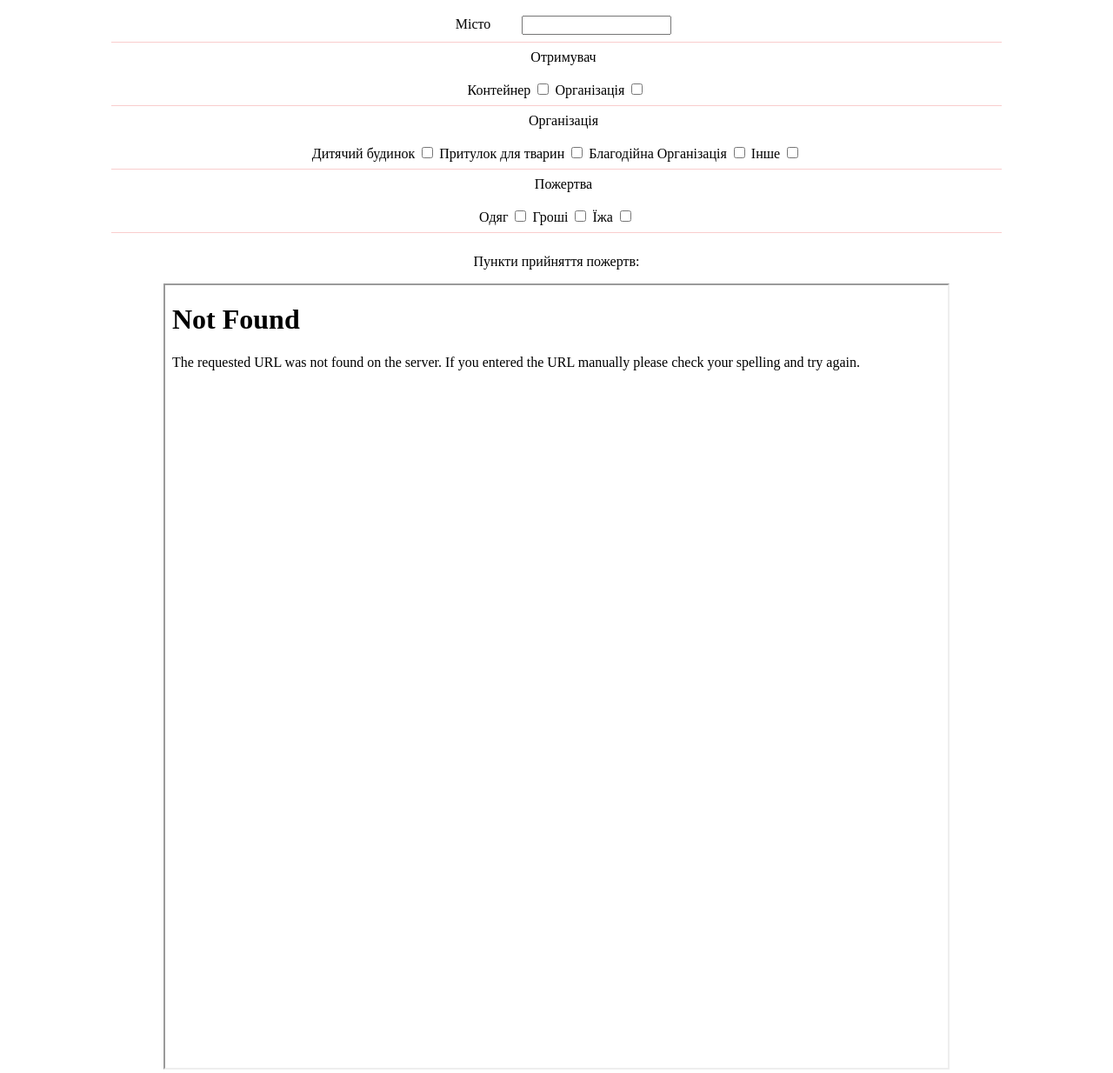
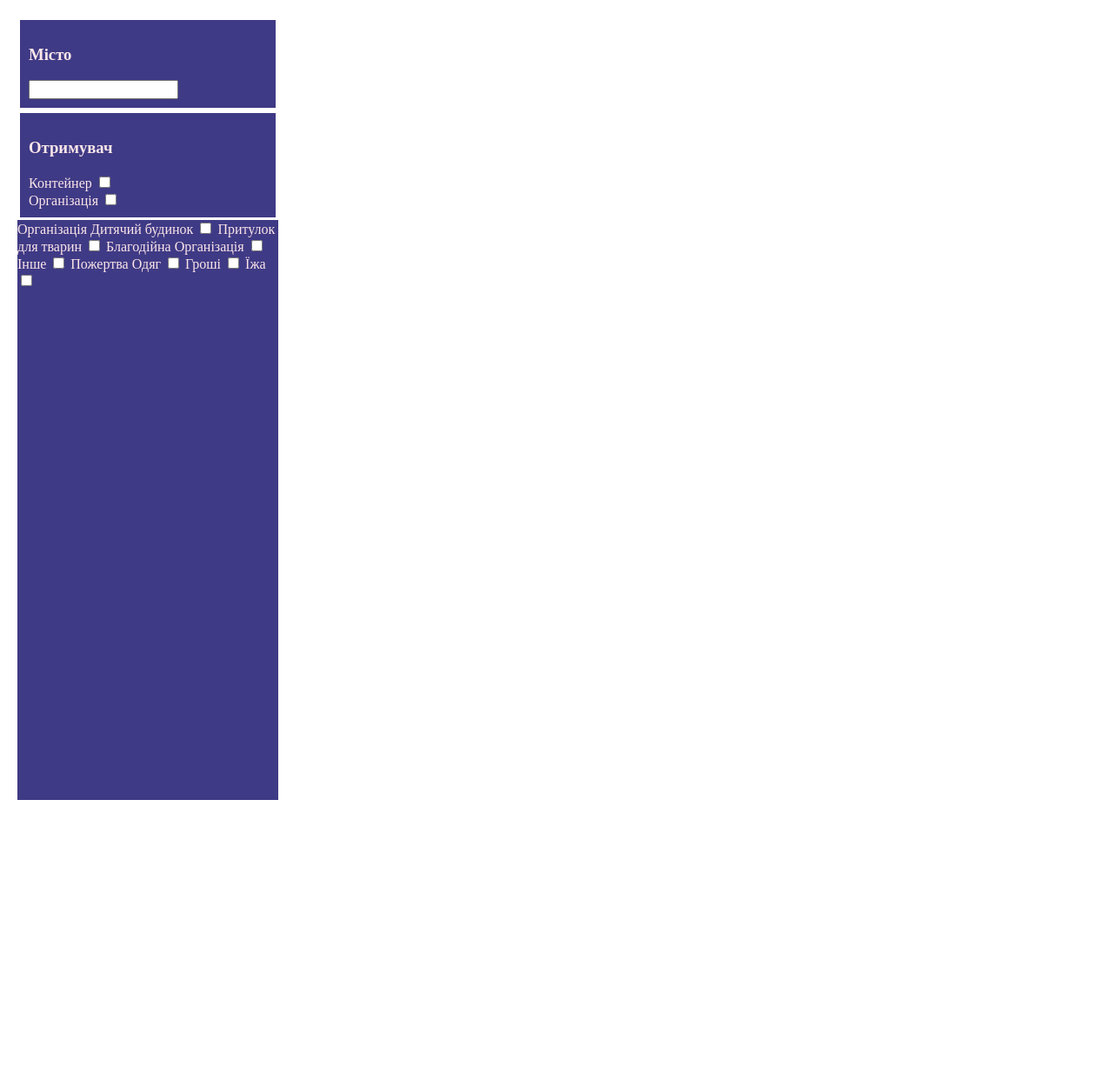
Before and after one commit to dsc-ucu-lviv/hvalue, a Flask app: page /hello in a window 1280 px wide. Shown: the part 80-1314 px from the top of the page at 87% size. After the commit the page ends 1000 px from the top, so only its background shows below. Run offline with Flask 2, Linux system fonts and the light colour scheme.

Commit message:
Some updates;

```diff
--- a/web_server/login.py
+++ b/web_server/login.py
@@ -30,4 +30,4 @@
 
 @login_page.route("/hello", methods=['GET'])
 def hello():
-    return render_template("hello.html")
+    return render_template("map_page.html")
--- /dev/null
+++ b/web_server/static/style_for_map_page.css
@@ -0,0 +1,88 @@
+aside
+{
+    float: left;
+    width: 300px;
+    height: 900px;
+    color: var(--light-powder);
+
+    font-family: 'Times New Roman', Times, serif;
+    background: var(--dark-violet);
+    border-bottom: black;
+
+    margin: 20px;
+}
+
+
+/*map */
+/*{*/
+    /*width: 100%;*/
+    /*height: 100%;*/
+/*}*/
+
+/*.container {*/
+    /*display: block;*/
+    /*position: relative;*/
+    /*padding-left: 50px;*/
+    /*margin-bottom: 12px;*/
+    /*left: 20px;*/
+
+    /*cursor: pointer;*/
+    /*font-size: 18px;*/
+    /*-webkit-user-select: none;*/
+    /*-moz-user-select: none;*/
+    /*-ms-user-select: none;*/
+    /*user-select: none;*/
+  /*}*/
+  /**/
+  /*.container input {*/
+    /*position: absolute;*/
+    /*opacity: 0;*/
+    /*cursor: pointer;*/
+    /*height: 0;*/
+    /*width: 0;*/
+  /*}*/
+  /**/
+  /*.checkmark {*/
+    /*position: absolute;*/
+    /*top: 0;*/
+    /*left: 10px;*/
+    /*height: 20px;*/
+    /*border-radius: 3px;*/
+    /*width: 20px;*/
+    /*background-color: var(--bright-powder);*/
+  /*}*/
+  /**/
+  /*.container:hover input ~ .checkmark {*/
+    /*background-color: #ccc;*/
+  /*}*/
+  /**/
+  /*.container input:checked ~ .checkmark {*/
+    /*background-color: var(--bright-powder);*/
+  /*}*/
+  /**/
+  /*.checkmark:after {*/
+    /*content: "";*/
+    /*position: absolute;*/
+    /*display: none;*/
+  /*}*/
+  /**/
+  /*.container input:checked ~ .checkmark:after {*/
+    /*display: block;*/
+  /*}*/
+  /**/
+  /*.container .checkmark:after {*/
+    /*left: 7px;*/
+    /*top: 2px;*/
+    /*width: 3px;*/
+    /*height: 10px;*/
+    /*border: solid var(--dark-violet);*/
+    /*border-width: 0 3px 3px 0;*/
+    /*-webkit-transform: rotate(45deg);*/
+    /*-ms-transform: rotate(45deg);*/
+    /*transform: rotate(45deg);*/
+  /*}*/
+
+.section{
+    border: 3px solid white;
+    padding: 10px;
+}
--- a/web_server/templates/base.html
+++ b/web_server/templates/base.html
@@ -6,6 +6,7 @@
     <link rel="stylesheet" type="text/css" href="{{ url_for('static', filename='style_header.css') }}"/>
     <link rel="stylesheet" type="text/css" href="{{ url_for('static', filename='style.css') }}"/>
     <link rel="stylesheet" type="text/css" href="{{ url_for('static', filename='color_definitions.css') }}"/>
+    <link rel="stylesheet" type="text/css" href="{{ url_for('static', filename='style_for_map_page.css') }}"/>
     <link rel="stylesheet" type="text/css" href="//fonts.googleapis.com/css?family=EB+Garamond" />
     <link rel="stylesheet" type="text/css" href="https://fonts.googleapis.com/icon?family=Material+Icons">
     <title>DSC Flask wp</title>
--- a/web_server/templates/hello.html
+++ /dev/null
@@ -1,91 +0,0 @@
-{% extends "base.html" %}
-
-{% block main %}
-    <main class="new_task_box">
-
-    <!-- <link rel="stylesheet" type="text/css" href="Style_sheet.css"/>     -->
-        <aside>
-            <br>
-            &nbsp &nbsp Місто
-            &nbsp &nbsp &nbsp &nbsp <script src="https://ajax.googleapis.com/ajax/libs/jquery/3.3.1/jquery.min.js"></script>
-            <input list="brow">
-            <datalist id="brow" class="desk">
-            <option value="Львів">
-            <option value="Київ">
-            <option value="Харків">
-            <option value="Одеса">
-            <option value="Чернівці">
-            </datalist>
-
-            <br>
-            <hr size="1" noshade color="#F9CDCD">
-            <form action="" methods="">
-                &nbsp &nbsp Отримувач</br></br>
-                <label class="container">Контейнер
-                    <input type="checkbox">
-                    <span class="checkmark"></span>
-                </label>
-                <label class="container">Організація
-                    <input type="checkbox">
-                    <span class="checkmark"></span>
-                </label>
-            </form>
-            <hr size="1" noshade color="#F9CDCD">
-
-            <form action="" methods="">
-                &nbsp &nbsp Організація</br></br>
-                <label class="container">Дитячий будинок
-                    <input type="checkbox">
-                    <span class="checkmark"></span>
-                </label>
-
-                <label class="container">Притулок для тварин
-                    <input type="checkbox">
-                    <span class="checkmark"></span>
-                </label>
-
-                <label class="container">Благодійна Організація
-                <input type="checkbox">
-                <span class="checkmark"></span>
-                </label>
-
-                <label class="container">Інше
-                    <input type="checkbox">
-                    <span class="checkmark"></span>
-                </label>
-            </form>
-            <hr size="1" noshade color="#F9CDCD">
-
-            <form action="" methods="">
-                &nbsp &nbsp  Пожертва</br></br>
-                <label class="container">Одяг
-                <input type="checkbox">
-                <span class="checkmark"></span>
-                </label>
-
-                <label class="container">Гроші
-                    <input type="checkbox">
-                    <span class="checkmark"></span>
-                </label>
-
-                <label class="container">Їжа
-                    <input type="checkbox">
-                    <span class="checkmark"></span>
-                </label>
-
-            </form>
-            <hr size="1" noshade color="#F9CDCD">
-
-
-        </aside>
-
-
-        <map>
-        <p> Пункти прийняття пожертв: </p>
-        <iframe frameboarder="1" height="900" width="900" src="Map.jpg" name="ouriframe" id="ouriframe">
-
-        </iframe> </br>
-        </map>
-
-    </main>
-{% endblock %}
--- /dev/null
+++ b/web_server/templates/map_page.html
@@ -0,0 +1,93 @@
+{% extends "base.html" %}
+
+{% block main %}
+
+        <aside>
+            <form action="" methods="">
+
+            <section class="section city">
+                <h3 class="section_title">  Місто </h3>
+                <script src="https://ajax.googleapis.com/ajax/libs/jquery/3.3.1/jquery.min.js"></script>
+                <input list="brow">
+                <datalist id="brow" class="desk">
+                    <option value="Львів">
+                    <option value="Київ">
+                    <option value="Харків">
+                    <option value="Одеса">
+                    <option value="Чернівці">
+                </datalist>
+
+            </section>
+
+            <section class="section receiver">
+
+                    <h3 class="section_title"> Отримувач </h3>
+
+                <div class="section_item">
+                    <label class="container">Контейнер</label>
+                    <input type="checkbox">
+                </div>
+
+                <div class="section_item">
+                    <label class="container">Організація</label>
+                    <input type="checkbox">
+                </div>
+
+            </section>
+
+
+                Організація
+                <label class="container">Дитячий будинок
+                    <input type="checkbox">
+                    <span class="checkmark"></span>
+                </label>
+
+                <label class="container">Притулок для тварин
+                    <input type="checkbox">
+                    <span class="checkmark"></span>
+                </label>
+
+                <label class="container">Благодійна Організація
+                <input type="checkbox">
+                <span class="checkmark"></span>
+                </label>
+
+                <label class="container">Інше
+                    <input type="checkbox">
+                    <span class="checkmark"></span>
+                </label>
+
+
+
+                Пожертва
+                <label class="container">Одяг
+                <input type="checkbox">
+                <span class="checkmark"></span>
+                </label>
+
+                <label class="container">Гроші
+                    <input type="checkbox">
+                    <span class="checkmark"></span>
+                </label>
+
+                <label class="container">Їжа
+                    <input type="checkbox">
+                    <span class="checkmark"></span>
+                </label>
+
+                <!--<button></button>-->
+
+            </form>
+
+
+        </aside>
+
+
+        <!--<map>-->
+        <!--<p> Пункти прийняття пожертв: </p>-->
+        <!--<iframe frameboarder="1" height="900" width="900" src="Map.jpg" name="ouriframe" id="ouriframe">-->
+        <!---->
+        <!--</iframe> </br>-->
+        <!--</map>-->
+
+{% endblock %}
```
Also changed, not shown: web_server/static/Style_for_hello.css (deleted, +0 -92 lines).
